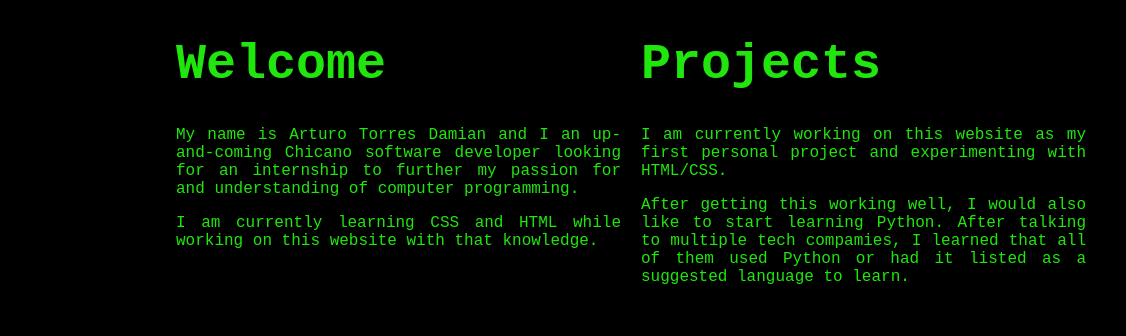
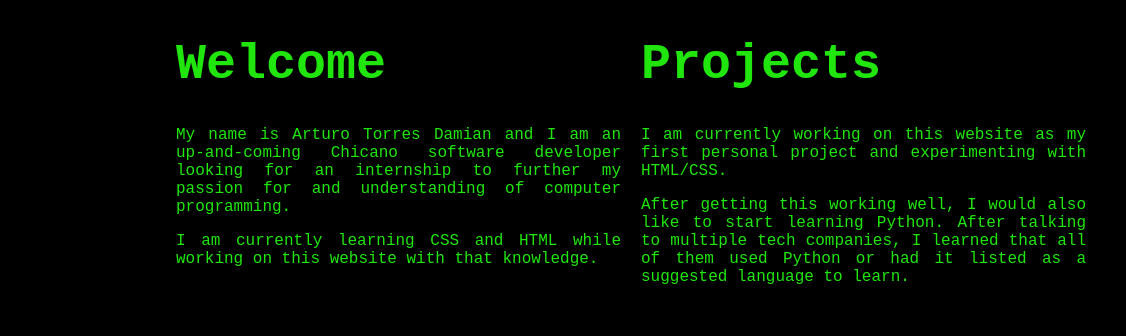
Before and after one commit to huey704/huey704.github.io, a plain HTML site: page index.html in a window 1280 px wide. Shown: the part 88-424 px from the top of the page, 154-1280 px from the left. Drawn offline with Linux system fonts and the light colour scheme.

Commit message:
Update index.html
just changed some spelling errors in the <p> sections of the code.

```diff
--- a/index.html
+++ b/index.html
@@ -75,7 +75,7 @@
             <div class="wrapper">
                 <h1>Welcome</h1>
                 <p>
-                    My name is Arturo Torres Damian and I an up-and-coming Chicano software developer looking for an
+                    My name is Arturo Torres Damian and I am an up-and-coming Chicano software developer looking for an
                     internship to further my passion for and understanding of computer programming.
                 </p>
 
@@ -92,7 +92,7 @@
                 </p>
                 <p>
                     After getting this working well, I would also like to start learning Python. After talking to
-                    multiple tech compamies, I learned that all of them used Python or had it listed as a suggested
+                    multiple tech companies, I learned that all of them used Python or had it listed as a suggested
                     language to learn.
                 </p>
             </div>
```
